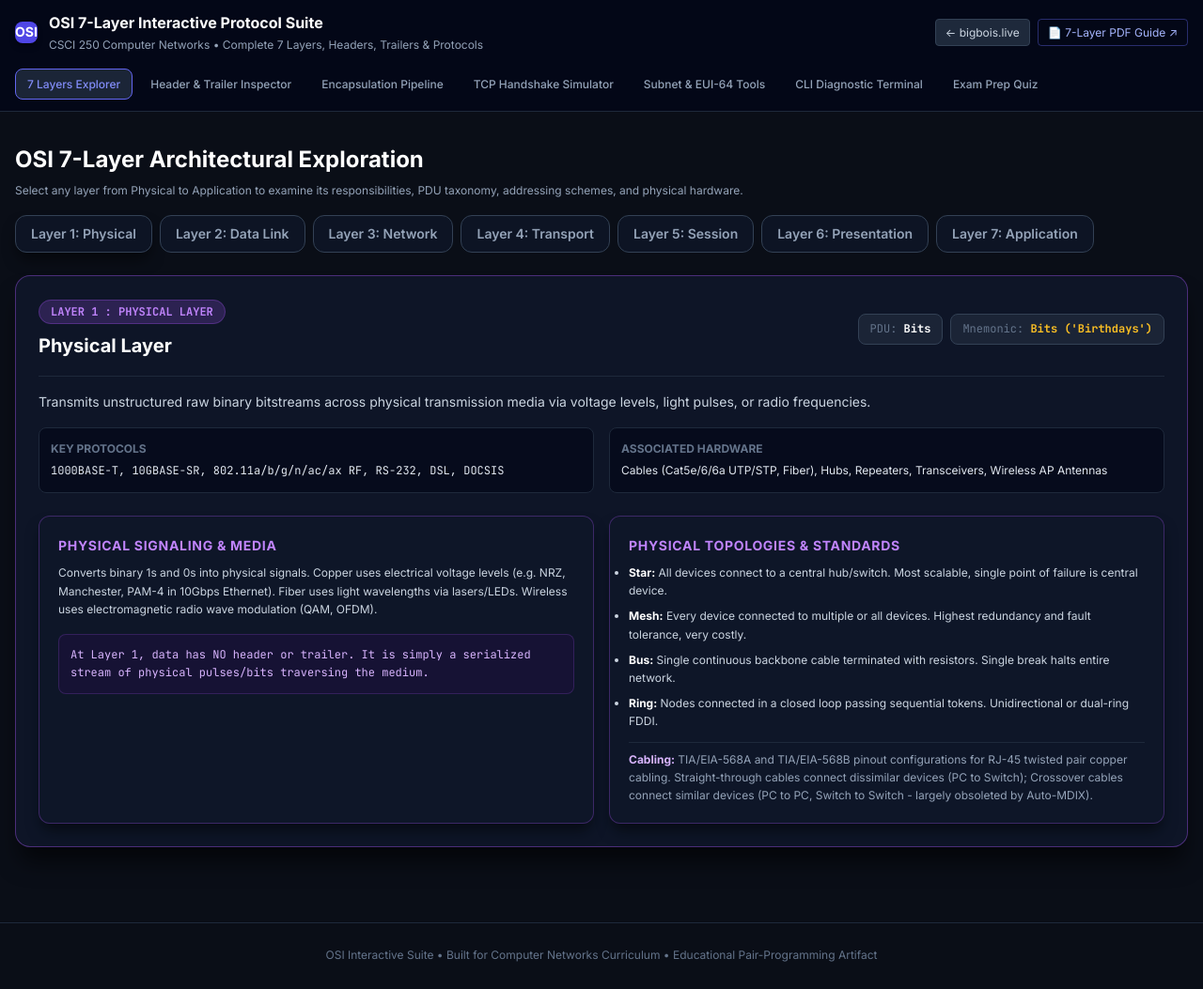
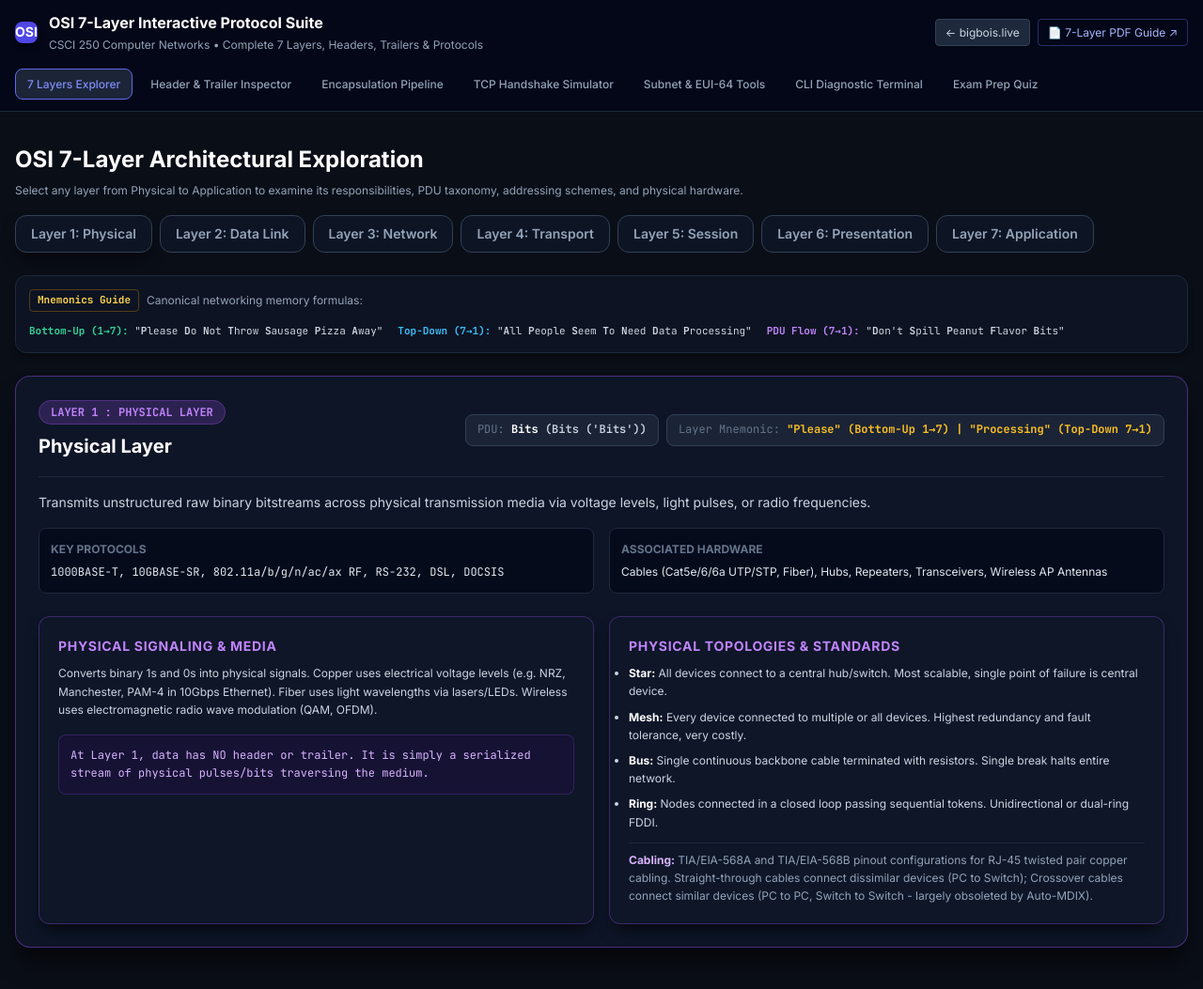
Before and after one commit to Acidburn0x90/bigbois-website, a plain HTML site: page osi/index.html in a window 1280 px wide. Shown: the top 1053 px of the page at 94% size. Drawn offline with Linux system fonts and the light colour scheme.

Commit message:
fix(osi): harmonize layer and PDU mnemonics across all 7 layers

```diff
--- a/osi/app.js
+++ b/osi/app.js
@@ -424,10 +424,10 @@ function initLayerExplorer() {
           </div>
           <div class="flex flex-wrap gap-2 text-xs font-mono">
             <div class="px-3 py-1.5 rounded-lg bg-slate-800/80 border border-slate-700 text-slate-300">
-              <span class="text-slate-500">PDU:</span> <strong class="text-white">${l.pdu}</strong>
+              <span class="text-slate-500">PDU:</span> <strong class="text-white">${l.pdu}</strong> <span class="text-amber-300/90 font-semibold">(${l.pduMnemonic})</span>
             </div>
             <div class="px-3 py-1.5 rounded-lg bg-slate-800/80 border border-slate-700 text-slate-300">
-              <span class="text-slate-500">Mnemonic:</span> <strong class="text-amber-400">${l.mnemonic}</strong>
+              <span class="text-slate-500">Layer Mnemonic:</span> <strong class="text-amber-400">${l.mnemonic}</strong>
             </div>
           </div>
         </div>
--- a/osi/headers-data.js
+++ b/osi/headers-data.js
@@ -828,7 +828,8 @@ const LAYER_DETAILS = {
     color: "#c084fc",
     accent: "purple",
     pdu: "Bits",
-    mnemonic: "Bits ('Birthdays')",
+    pduMnemonic: "Bits ('Bits')",
+    mnemonic: "\"Please\" (Bottom-Up 1→7) | \"Processing\" (Top-Down 7→1)",
     hardware: "Cables (Cat5e/6/6a UTP/STP, Fiber), Hubs, Repeaters, Transceivers, Wireless AP Antennas",
     protocols: "1000BASE-T, 10GBASE-SR, 802.11a/b/g/n/ac/ax RF, RS-232, DSL, DOCSIS",
     summary: "Transmits unstructured raw binary bitstreams across physical transmission media via voltage levels, light pulses, or radio frequencies.",
@@ -850,7 +851,8 @@ const LAYER_DETAILS = {
     color: "#34d399",
     accent: "green",
     pdu: "Frame",
-    mnemonic: "Frames ('Flavor')",
+    pduMnemonic: "Flavor ('Frames')",
+    mnemonic: "\"Do\" (Bottom-Up 1→7) | \"Data\" (Top-Down 7→1)",
     hardware: "Network Interface Cards (NICs), Layer 2 Switches, Bridges, Wireless Access Points",
     protocols: "Ethernet (IEEE 802.3), Wi-Fi (IEEE 802.11), ARP, PPP, HDLC, Frame Relay",
     summary: "Provides reliable node-to-node data transfer across a local subnet. Structures raw bits into frames, performs hardware (MAC) addressing, collision control, and error detection via CRC.",
@@ -873,7 +875,8 @@ const LAYER_DETAILS = {
     color: "#38bdf8",
     accent: "blue",
     pdu: "Packet",
-    mnemonic: "Packets ('Peanut')",
+    pduMnemonic: "Peanut ('Packets')",
+    mnemonic: "\"Not\" (Bottom-Up 1→7) | \"Need\" (Top-Down 7→1)",
     hardware: "Routers, Layer 3 Multilayer Switches, Gateways, Firewalls",
     protocols: "IPv4, IPv6, ICMP, ICMPv6, ARP (inter-layer), OSPF, EIGRP, BGP, RIP",
     summary: "Handles end-to-end logical addressing and path determination (routing) across interconnected networks. Encapsulates transport segments into packets.",
@@ -933,7 +936,8 @@ const LAYER_DETAILS = {
     color: "#fbbf24",
     accent: "amber",
     pdu: "Segment (TCP) / Datagram (UDP)",
-    mnemonic: "Segments ('Some')",
+    pduMnemonic: "Spill ('Segments')",
+    mnemonic: "\"Throw\" (Bottom-Up 1→7) | \"To\" (Top-Down 7→1)",
     hardware: "End-host operating systems, Layer 4 Application/Content Switches, Stateful Firewalls",
     protocols: "TCP (Transmission Control Protocol), UDP (User Datagram Protocol)",
     summary: "Facilitates end-to-end process-to-process communication across hosts using port numbers. Divides messages into segments/datagrams and manages reliability and flow control.",
@@ -962,7 +966,8 @@ const LAYER_DETAILS = {
     color: "#fb7185",
     accent: "rose",
     pdu: "Data / Session PDU",
-    mnemonic: "Sausage ('Please Do Not Throw Sausage Pizza Away')",
+    pduMnemonic: "Don't ('Data')",
+    mnemonic: "\"Sausage\" (Bottom-Up 1→7) | \"Seem\" (Top-Down 7→1)",
     hardware: "Operating System Socket Runtimes, RPC Subsystems, Session Border Controllers, SOCKS Gateways",
     protocols: "NetBIOS, RPC (Remote Procedure Call), SOCKS5, PPTP, SMB, SIP, TLS Session Resumption",
     summary: "Establishes, manages, synchronizes, and terminates dialogues (sessions) between communicating applications. Controls dialogue direction (simplex, half-duplex, full-duplex) and sets checkpoints for fault recovery.",
@@ -989,7 +994,8 @@ const LAYER_DETAILS = {
     color: "#2dd4bf",
     accent: "teal",
     pdu: "Data / Formatted Data",
-    mnemonic: "Pizza ('Please Do Not Throw Sausage Pizza Away')",
+    pduMnemonic: "Don't ('Data')",
+    mnemonic: "\"Pizza\" (Bottom-Up 1→7) | \"People\" (Top-Down 7→1)",
     hardware: "OS Presentation Subsystems, Cryptographic Accelerators (e.g. AES-NI), Codecs & Transcoders",
     protocols: "TLS 1.3 (Record/Handshake), ASN.1 (BER/DER), MIME, XDR, Gzip/Brotli, JSON, Protocol Buffers",
     summary: "Transforms data into a mutually agreed syntactical format between heterogeneous systems. Handles character code translation, data compression, serialization/deserialization, and cryptographic presentation (encryption/decryption).",
@@ -1012,7 +1018,8 @@ const LAYER_DETAILS = {
     color: "#818cf8",
     accent: "indigo",
     pdu: "Data / Application Message",
-    mnemonic: "Away ('Please Do Not Throw Sausage Pizza Away')",
+    pduMnemonic: "Don't ('Data')",
+    mnemonic: "\"Away\" (Bottom-Up 1→7) | \"All\" (Top-Down 7→1)",
     hardware: "End-User Applications, Web Browsers, Mail User Agents (MUA), DNS Resolvers, Web/Application Servers",
     protocols: "HTTP/1.1, HTTP/2, HTTP/3 (QUIC), DNS, DHCP, SSH, SMTP, IMAP, SNMP, NTP, FTP",
     summary: "Provides network services directly to end-user software applications and human operators. Exposes high-level standardized protocols for web navigation, name resolution, automated network addressing, secure shell access, and email exchange.",
--- a/osi/index.html
+++ b/osi/index.html
@@ -70,6 +70,19 @@
           <button class="layer-pill" data-layer="5">Layer 5: Session</button>
           <button class="layer-pill" data-layer="6">Layer 6: Presentation</button>
           <button class="layer-pill" data-layer="7">Layer 7: Application</button>
+        </div>
+      </div>
+
+      <!-- Mnemonic Quick Reference Banner -->
+      <div class="bg-slate-900/60 border border-slate-800 rounded-xl p-3.5 mb-6 text-xs text-slate-300 flex flex-wrap items-center justify-between gap-3 shadow-md">
+        <div class="flex items-center gap-2">
+          <span class="px-2 py-0.5 rounded bg-amber-500/20 text-amber-300 border border-amber-500/30 font-mono font-bold text-[11px]">Mnemonics Guide</span>
+          <span class="text-slate-400">Canonical networking memory formulas:</span>
+        </div>
+        <div class="flex flex-wrap items-center gap-4 font-mono text-[11px]">
+          <div><strong class="text-emerald-400">Bottom-Up (1→7):</strong> <span class="text-slate-300">"<strong>P</strong>lease <strong>D</strong>o <strong>N</strong>ot <strong>T</strong>hrow <strong>S</strong>ausage <strong>P</strong>izza <strong>A</strong>way"</span></div>
+          <div><strong class="text-sky-400">Top-Down (7→1):</strong> <span class="text-slate-300">"<strong>A</strong>ll <strong>P</strong>eople <strong>S</strong>eem <strong>T</strong>o <strong>N</strong>eed <strong>D</strong>ata <strong>P</strong>rocessing"</span></div>
+          <div><strong class="text-purple-400">PDU Flow (7→1):</strong> <span class="text-slate-300">"<strong>D</strong>on't <strong>S</strong>pill <strong>P</strong>eanut <strong>F</strong>lavor <strong>B</strong>its"</span></div>
         </div>
       </div>
 
```
